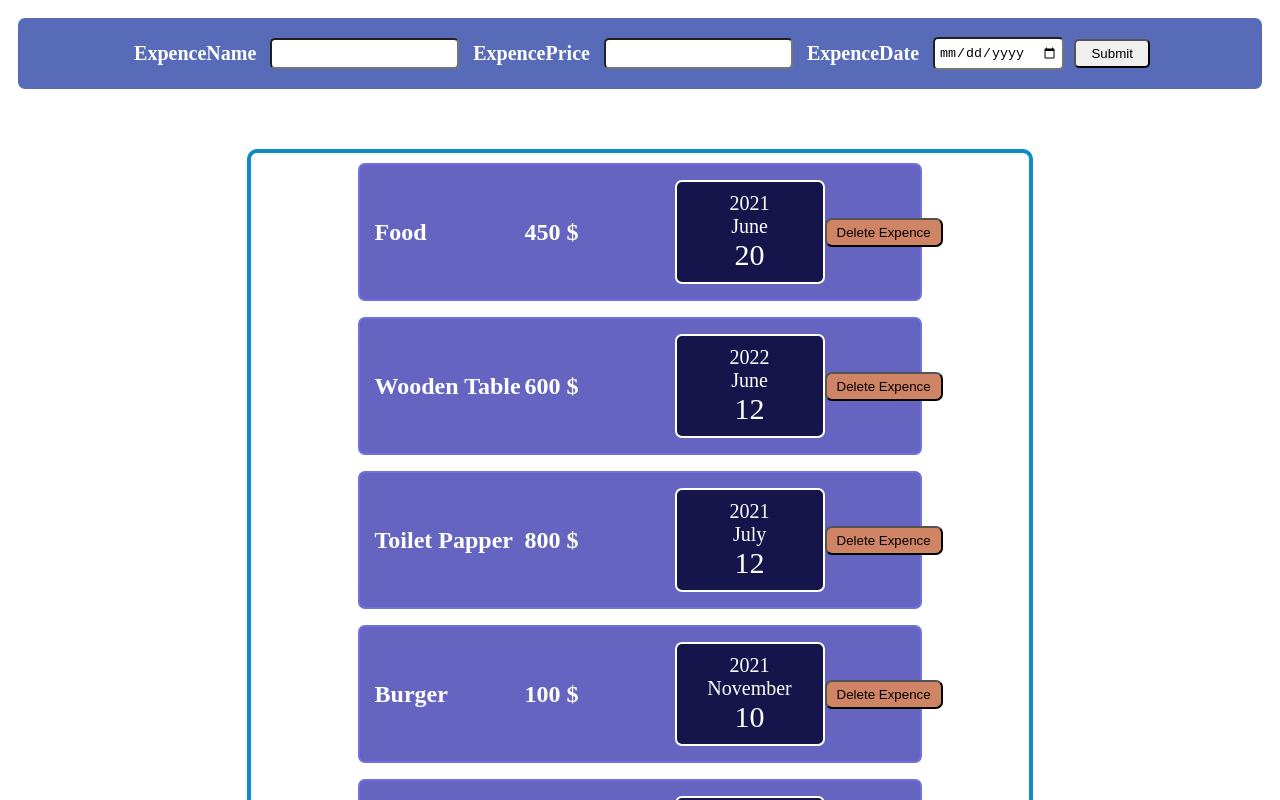
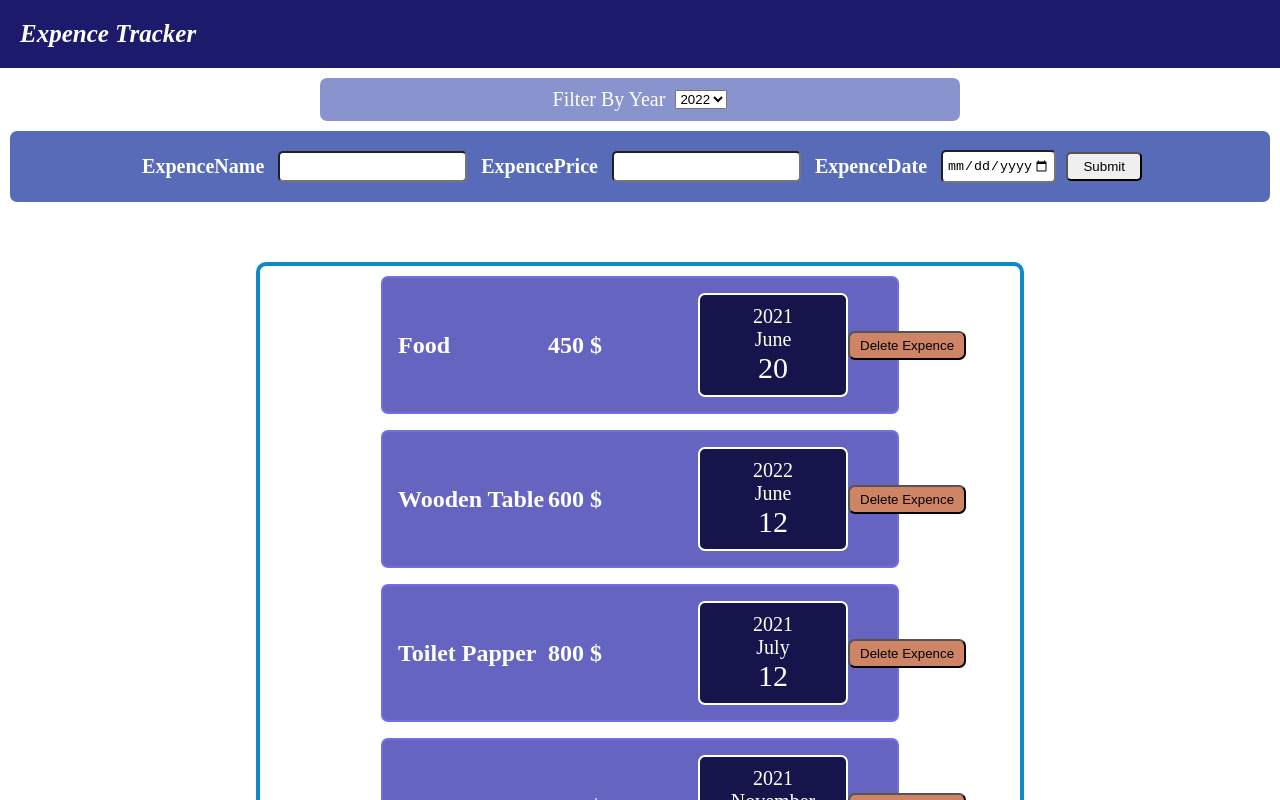
Before and after one commit to Sourav0809/ReactexpenceItem, a React (Create React App) app: page / in a window 1280 px wide. Shown: the top 800 px of the page. Built offline with nearby package versions, Linux system fonts and the light colour scheme.

Commit message:
Filter added

```diff
--- a/src/App.js
+++ b/src/App.js
@@ -3,7 +3,8 @@ import React, { useState } from "react";
 import "./App.css"
 import './Components/NewExpence/ExpenceForm'
 import NewExpence from "./Components/NewExpence/NewExpence";
-
+import Heading from "./Components/Heading/Heading";
+import ExpenceFiiter from "./Components/Expences/ExpenceFilter";
 
 const App = () => {
   const Expences = [
@@ -26,15 +27,25 @@ const App = () => {
     )
   }
 
-  console.log()
+  // for filter
+
+  const [filteredYear, setfilterdYear] = useState('')
+  const filterChangeHandeler = (selectedYear) => {
+    setfilterdYear(selectedYear)
+    console.log(selectedYear);
+  }
+
+
   return (
     <>
+      <Heading />
+      <ExpenceFiiter selected={filteredYear} onchangeFilter={filterChangeHandeler} />
       <NewExpence onAddExpence={saveExpenceHandeler} />
       <div className="Container">
         <div className="items">
 
           {currData.map((item) => {
-            return (<ExpenceItem key={item.id} Name={item.expenceName} Price={item.Price} Date={item.date} btnTitle={"Delete Expence"} />)
+            return (<ExpenceItem Name={item.expenceName} Price={item.Price} Date={item.date} btnTitle={"Delete Expence"} />)
           })}
 
         </div>
--- /dev/null
+++ b/src/Components/Expences/ExpenceFilter.css
@@ -0,0 +1,17 @@
+.expenses-filter {
+    background-color: rgb(137, 147, 206);
+    color: white;
+    padding: 10px;
+    width: 50%;
+    margin: auto;
+    margin-top: 10px;
+    border-radius: 7px;
+}
+
+.expenses-filter__control {
+    display: flex;
+    gap: 10px;
+    font-size: 20px;
+    align-items: center;
+    justify-content: center;
+}
--- /dev/null
+++ b/src/Components/Expences/ExpenceFilter.js
@@ -0,0 +1,26 @@
+import React from 'react'
+import './ExpenceFilter.css'
+
+
+
+const ExpenceFiiter = (props) => {
+    const dropDownChangeHandeler = (e) => {
+        props.onchangeFilter(e.target.value)
+    }
+
+    return (
+        <div className='expenses-filter'>
+            <div className='expenses-filter__control'>
+                <label>Filter By Year</label>
+                <select value={props.selected} onChange={dropDownChangeHandeler}>
+                    <option value='2022'>2022</option>
+                    <option value='2021'>2021</option>
+                    <option value='2020'>2020</option>
+                    <option value='2018'>2018</option>
+                </select>
+            </div>
+        </div>
+    )
+}
+
+export default ExpenceFiiter;
--- /dev/null
+++ b/src/Components/Heading/Heading.css
@@ -0,0 +1,18 @@
+* {
+    margin: 0;
+    padding: 0;
+    box-sizing: border-box;
+}
+
+.header {
+    padding: 20px;
+    background-color: rgb(28, 27, 107);
+    color: white;
+
+}
+
+
+.header-text {
+    font-size: 25px;
+    font-style: italic;
+}
--- /dev/null
+++ b/src/Components/Heading/Heading.js
@@ -0,0 +1,13 @@
+import React from 'react'
+import './Heading.css'
+
+const Heading = () => {
+    return (
+        <div className='header'>
+            <h2 className='header-text'>Expence Tracker</h2>
+        </div>
+    )
+}
+
+
+export default Heading;
--- a/src/Components/NewExpence/ExpenceForm.js
+++ b/src/Components/NewExpence/ExpenceForm.js
@@ -46,9 +46,9 @@ const ExpenceForm = (props) => {
             <label className='form-label'>ExpenceName</label>
             <input type='text' className='form-input ' value={enteredTitle} onChange={expenceNameHandeler} />
             <label className='form-label'>ExpencePrice</label>
-            <input type='number' className='form-input' value={enteredPrice} onChange={expencePriceHandeler} />
+            <input type='number' min='0.01' step='0.01' className='form-input' value={enteredPrice} onChange={expencePriceHandeler} />
             <label className='form-label'>ExpenceDate</label>
-            <input type='date' className='form-input ' value={enteredDate} onChange={expenceDateHandeler} />
+            <input type='date' min='2019-01-01' max='2022-12-31' className='form-input ' value={enteredDate} onChange={expenceDateHandeler} />
             <input type='submit' className='input-btn' />
         </form>
     </div>
```
